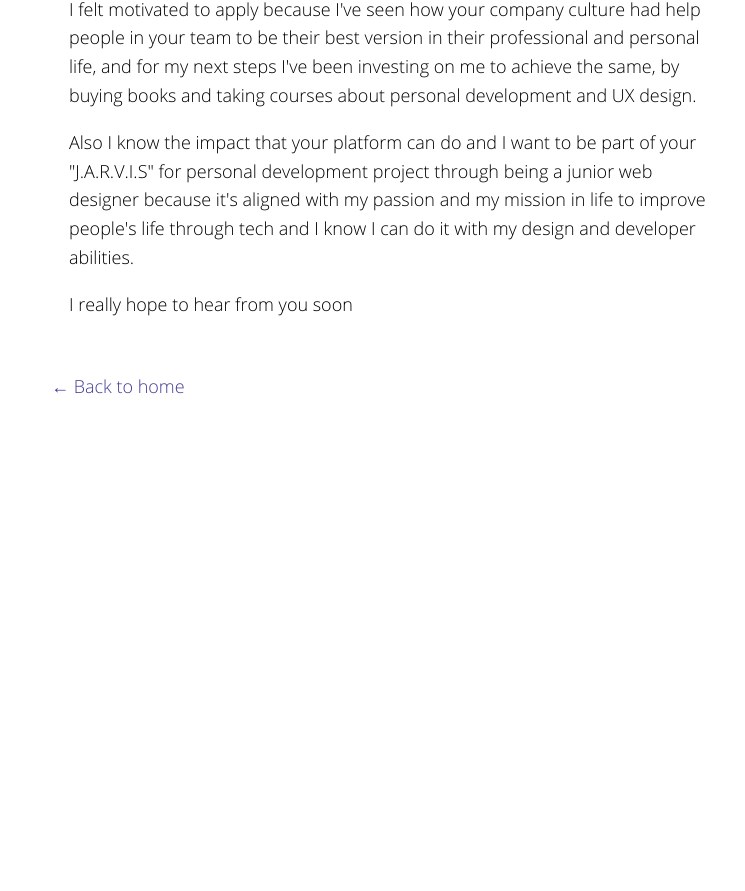
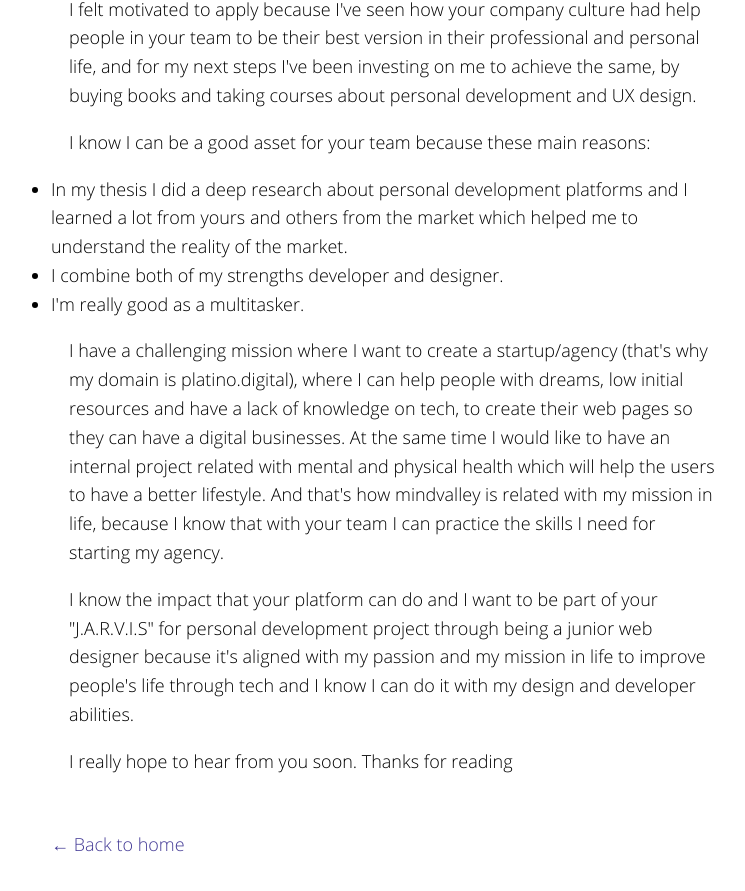
Before and after one commit to Paola1234/portfolio, a Next.js app: page /mindvalley in a window 1280 px wide. Shown: the part 1015-1906 px from the top of the page, without its empty margins (247-992 px from the left). Before the commit the page ends 1525 px from the top, so only its background shows below. Built offline with nearby package versions, Linux system fonts and the light colour scheme.

Commit message:
Mindvalley reasons

```diff
--- a/pages/mindvalley.js
+++ b/pages/mindvalley.js
@@ -16,15 +16,30 @@ export default function mindvalley() {
         <div>
               <h3 className="m-4">Hi design team! </h3>
               <p className="m-4">The first time I heard about Mindvalley, It was by the time when a close friend recommended me to start to meditate
-                and I took "The 6 phase of meditation" by Vishen, since that time I admired how your courses can improve people's life and I feel identified with that. </p>
+                and I took "The 6 phase of meditation" by Vishen, since that time I admired how your courses can improve people's life and I feel
+                identified with that. </p>
                 <video controls="autoplay" width="800" height="600" name="Video Name" src="/images/6PhaseMeditation.mov"></video>
+
               <p className="m-4">I felt motivated to apply because I've seen how your company culture had help people in your team to be
                   their best version in their professional and personal life, and for my next steps I've been investing on
                   me to achieve the same, by buying books and taking courses about personal development and UX design. </p>
-               <p className="m-4">Also I know the impact that your platform can do and I want to be part of your "J.A.R.V.I.S" for personal
+
+              <p className="m-4">I know I can be a good asset for your team because these main reasons: </p>
+              <ul className="list-disc">
+                <li> In my thesis I did a deep research about personal development platforms and I learned a lot from yours and others from the market
+                  which helped me to understand the reality of the market.</li>
+                <li> I combine both of my strengths developer and designer.</li>
+                <li> I'm really good as a multitasker.</li>
+              </ul>
+              <p className="m-4"> I have a challenging mission where I want to create a startup/agency (that's why my domain is platino.digital), where I
+              can help people with dreams, low initial resources and have a lack of knowledge on tech, to create their web pages so they can have a digital
+              businesses. At the same time I would like to have an internal project related with mental and physical health which will help the users to have
+              a better lifestyle. And that's how mindvalley is related with my mission in life, because I know that with your team I can practice the skills I
+              need for starting my agency. </p>
+               <p className="m-4"> I know the impact that your platform can do and I want to be part of your "J.A.R.V.I.S" for personal
                    development project through being a junior web designer because it's aligned with my passion and my mission
                    in life to improve people's life through tech and I know I can do it with my design and developer abilities. </p>
-              <p className="m-4">I really hope to hear from you soon</p>
+              <p className="m-4">I really hope to hear from you soon. Thanks for reading</p>
           </div>
         </section>
       </Layout>
```
